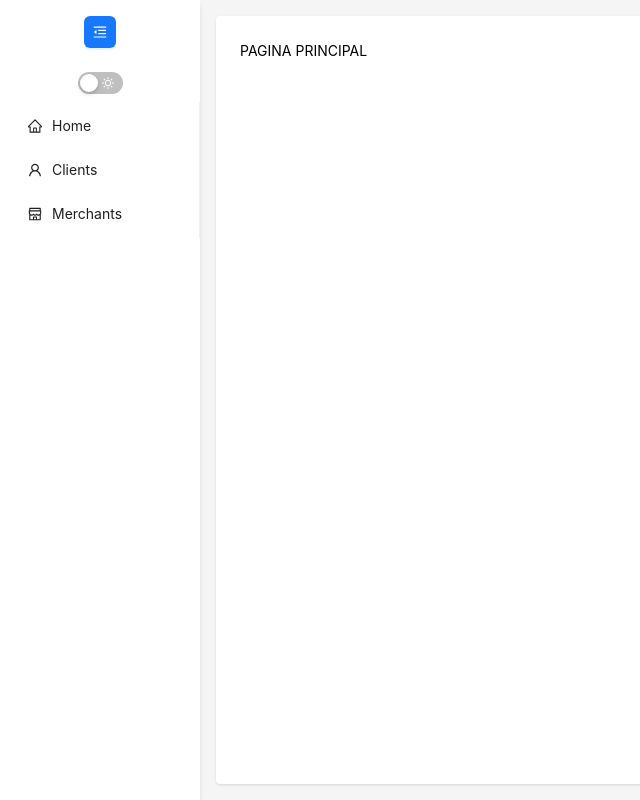
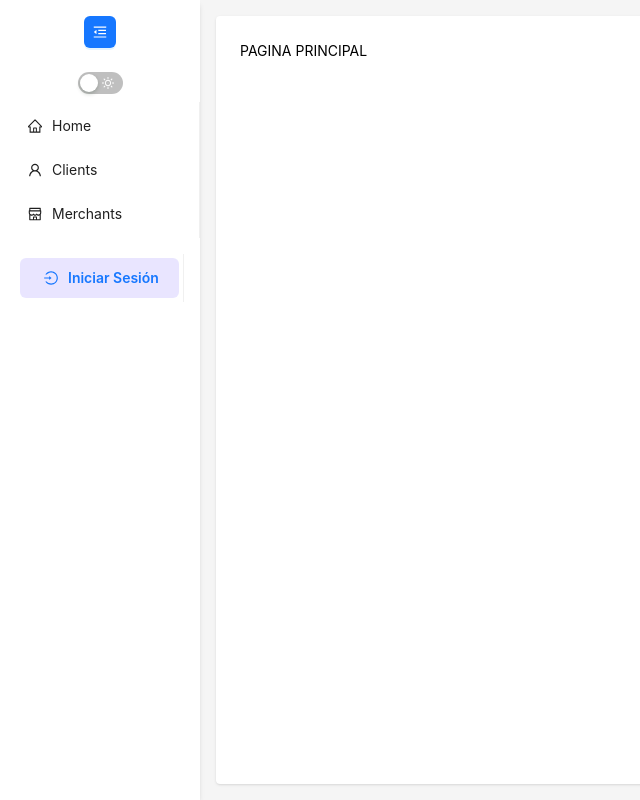
Before and after one commit to AlejandroMartinez-petroprix/ClientMerchant, a Next.js app in the folder frontEnd/: page / in a window 1280 px wide. Shown: the whole page, without its empty margins (0-640 px from the left). Built offline with nearby package versions, Linux system fonts and the light colour scheme.

Commit message:
feat:[AUTH]: Crear sistema de autenticación

```diff
--- a/frontEnd/src/app/layout.tsx
+++ b/frontEnd/src/app/layout.tsx
@@ -5,6 +5,7 @@ import localFont from "next/font/local";
 import "./globals.css";
 import { Layout, ConfigProvider, theme as antdTheme } from "antd";
 import Sidebar from "@/common/components/SidebarComponent/Delivery/components/Sidebar";
+import { AuthProvider } from "@/context/AuthContext";
 
 const geistSans = localFont({
   src: "./fonts/GeistVF.woff",
@@ -33,6 +34,7 @@ export default function RootLayout({
           theme === "dark" ? "bg-gray-800 text-white" : "bg-white text-black"
         }`}
       >
+        <AuthProvider>
           <ConfigProvider
             theme={{
               algorithm: theme === "dark" ? antdTheme.darkAlgorithm : antdTheme.defaultAlgorithm,
@@ -51,6 +53,7 @@ export default function RootLayout({
               </Layout>
             </Layout>
           </ConfigProvider>
+        </AuthProvider>
       </body>
     </html>
   );
--- a/frontEnd/src/app/pages/clients/page.tsx
+++ b/frontEnd/src/app/pages/clients/page.tsx
@@ -2,42 +2,87 @@
 
 import { useState, useEffect } from "react";
 import { useSearchParams, usePathname, useRouter } from "next/navigation";
-import { Button, Tabs, Card } from "antd";
+import { Button, Tabs, Card, message } from "antd";
 import { ClientForm } from "@/common/components/ClientComponent/Delivery/components/ClientForm";
 import SearchClientForm from "@/common/components/ClientComponent/Delivery/components/SearchClientForm";
 import TableComponent from "@/common/components/TableComponent/Delivery/components/TableComponent";
 import { Client } from "@/common/components/ClientComponent/Delivery/interface";
 import clientsUseCases from "@/service/src/application/queries/lib/clients";
-import  ChecksForm from "@/common/components/ClientComponent/Delivery/components/ChecksForm";
+import ChecksForm from "@/common/components/ClientComponent/Delivery/components/ChecksForm";
+import { useAuth } from "@/context/AuthContext";
+
 
 export default function ClientManagement() {
+  const { token } = useAuth();
   const [isClientFormOpen, setClientFormOpen] = useState(false);
   const [clientToEdit, setClientToEdit] = useState<Client | null>(null);
   const [clients, setClients] = useState<Client[]>([]);
   const [searchResults, setSearchResults] = useState<Client[]>([]);
   const [activeTab, setActiveTab] = useState<string>("all");
+  const [isLoading, setIsLoading] = useState(true);
 
   const searchParams = useSearchParams();
   const pathname = usePathname();
   const router = useRouter();
 
   useEffect(() => {
+    if (!token) {
+      setIsLoading(false);
+      return;
+    }
+
+    const fetchClients = async () => {
+      if (!token) {
+        setIsLoading(false);
+        setClients([]);
+        return;
+      }
+
+      setIsLoading(true);
+      try {
+        const signal = new AbortController().signal;
+        const response = await clientsUseCases.getAllClients(signal, token);
+
+        if (Array.isArray(response)) {
+          setClients(response);
+        }
+      } catch (error: any) {
+        console.error("Error al obtener clientes:", error);
+
+        const status = error?.status || error?.response?.status;
+
+        if (status === 403) {
+          setClients([]);
+
+          let errorMessage = "Acceso denegado. Usuario menor de edad.";
+          try {
+            const errorData = error?.body ? JSON.parse(error.body) : error?.response?.data;
+            if (errorData?.error) {
+              errorMessage = errorData.error;
+            }
+          } catch (parseError) {
+            console.error("Error al parsear el mensaje de error:", parseError);
+          }
+
+          message.error(errorMessage);
+        } else {
+          message.error("Error al obtener clientes. Verifica tu token.");
+        }
+      } finally {
+        setIsLoading(false);
+      }
+
+    };
+
+
     if (activeTab === "all") {
       fetchClients();
     }
-  }, [activeTab]);
+  }, [activeTab, token]);
 
-  const fetchClients = async () => {
-    try {
-      const signal = new AbortController().signal;
-      const response = await clientsUseCases.getAllClients(signal);
-      if (Array.isArray(response)) {
-        setClients(response);
-      }
-    } catch (error) {
-      console.error("Error al obtener clientes:", error);
-    }
-  };
+  if (isLoading) {
+    return <p className="text-center text-gray-500 mt-4">Cargando...</p>;
+  }
 
   const handleOpenClientForm = (client?: Client) => {
     setClientToEdit(client || null);
@@ -65,38 +110,34 @@ export default function ClientManagement() {
     {
       key: "all",
       label: "Todos los Clientes",
-      children: (
-        <TableComponent
-          data={clients}
-          columns={clientColumns}
-          onEdit={handleOpenClientForm}
-        />
+      children: token ? (
+        <TableComponent data={clients} columns={clientColumns} onEdit={handleOpenClientForm} />
+      ) : (
+        <p className="text-center text-red-500 mt-4">
+          Debes iniciar sesión para ver los clientes.
+        </p>
       ),
     },
     {
       key: "search",
       label: "Buscar",
-      children: (
+      children: token ? (
         <Card>
           <SearchClientForm setClients={setSearchResults} updateSearchParams={updateSearchParams} />
-
           {searchResults.length > 0 ? (
-            <TableComponent
-              data={searchResults}
-              columns={clientColumns}
-              onEdit={handleOpenClientForm}
-            />
+            <TableComponent data={searchResults} columns={clientColumns} onEdit={handleOpenClientForm} />
           ) : (
             <p className="text-center text-gray-500 mt-4">Aquí aparecerán los resultados de las búsquedas</p>
           )}
         </Card>
+      ) : (
+        <p className="text-center text-red-500 mt-4">Debes iniciar sesión para buscar clientes.</p>
       ),
     },
-
     {
       key: "checks",
       label: "Comprobaciones",
-      children: <ChecksForm />,
+      children: token ? <ChecksForm /> : <p className="text-center text-red-500 mt-4">Debes iniciar sesión para acceder.</p>,
     },
   ];
 
@@ -104,19 +145,16 @@ export default function ClientManagement() {
     <div className="space-y-6">
       <div className="flex justify-between items-center">
         <h1 className="text-3xl font-bold">Gestión de Clientes</h1>
-        <Button type="primary" onClick={() => handleOpenClientForm()}>
-          Nuevo Cliente
-        </Button>
+        {token && (
+          <Button type="primary" onClick={() => handleOpenClientForm()}>
+            Nuevo Cliente
+          </Button>
+        )}
       </div>
 
       <Tabs activeKey={activeTab} onChange={setActiveTab} items={tabItems} />
 
-      {/* Formulario de creación/edición de cliente */}
-      <ClientForm
-        isOpen={isClientFormOpen}
-        onClose={() => setClientFormOpen(false)}
-        clientData={clientToEdit || undefined}
-      />
+      <ClientForm isOpen={isClientFormOpen} onClose={() => setClientFormOpen(false)} clientData={clientToEdit || undefined} />
     </div>
   );
 }
--- a/frontEnd/src/common/components/ClientComponent/Delivery/components/ChecksForm.tsx
+++ b/frontEnd/src/common/components/ClientComponent/Delivery/components/ChecksForm.tsx
@@ -3,10 +3,12 @@
 import { useState } from "react";
 import { Input, Button, message, Card } from "antd";
 import clientsUseCases from "@/service/src/application/queries/lib/clients";
+import { useAuth } from "@/context/AuthContext";
 
 const CheckMerchantExists = () => {
   const [merchantId, setMerchantId] = useState("");
   const [exists, setExists] = useState<boolean | null>(null);
+  const token = useAuth();
 
   const handleCheckMerchant = async () => {
     if (!merchantId.trim()) {
@@ -16,7 +18,7 @@ const CheckMerchantExists = () => {
 
     try {
       const signal = new AbortController().signal;
-      const response = await clientsUseCases.checkMerchantExists(signal, merchantId);
+      const response = await clientsUseCases.checkMerchantExists(signal, merchantId, token);
       setExists(response);
     } catch {
       message.error("Error al comprobar el merchant");
--- a/frontEnd/src/common/components/ClientComponent/Delivery/components/ClientForm.tsx
+++ b/frontEnd/src/common/components/ClientComponent/Delivery/components/ClientForm.tsx
@@ -4,6 +4,7 @@ import { useEffect, useState, useRef } from "react";
 import { Modal, Input, message, Form } from "antd";
 import clientsUseCases from "@/service/src/application/queries/lib/clients";
 import { Client } from "../interface";
+import { useAuth } from "@/context/AuthContext";
 
 interface ClientFormProps {
   isOpen: boolean;
@@ -16,6 +17,8 @@ export function ClientForm({ isOpen, onClose, clientData }: ClientFormProps) {
   const [form] = Form.useForm();
   const formRef = useRef(form);
   const [isClient, setIsClient] = useState(false);
+  const { token } = useAuth();
+
 
   useEffect(() => {
     setIsClient(true);
@@ -35,10 +38,10 @@ export function ClientForm({ isOpen, onClose, clientData }: ClientFormProps) {
       const signal = new AbortController().signal;
 
       if (isEditing && clientData?.id) {
-        await clientsUseCases.updateClient(signal, clientData.id, values);
+        await clientsUseCases.updateClient(signal, clientData.id, values,token);
         message.success(`Cliente ${values.name} actualizado con éxito`);
       } else {
-        await clientsUseCases.createClient(signal, values);
+        await clientsUseCases.createClient(signal, values,token);
         message.success(`Cliente ${values.name} creado con éxito`);
       }
 
--- a/frontEnd/src/common/components/ClientComponent/Delivery/components/SearchClientForm.tsx
+++ b/frontEnd/src/common/components/ClientComponent/Delivery/components/SearchClientForm.tsx
@@ -7,6 +7,7 @@ import { Client } from "../interface";
 import { Input, Checkbox } from "antd";
 import { SearchOutlined } from "@ant-design/icons";
 import { useDebouncedCallback } from "use-debounce";
+import { useAuth } from "@/context/AuthContext";
 
 interface SearchClientFormProps {
   setClients: (clients: Client[]) => void;
@@ -17,6 +18,7 @@ const SearchClientForm: React.FC<SearchClientFormProps> = ({ setClients }) => {
   const searchParams = useSearchParams();
   const pathname = usePathname();
   const router = useRouter();
+  const { token } = useAuth();
 
   const [search, setSearch] = useState({
     name: searchParams.get("name") || "",
@@ -63,11 +65,11 @@ const SearchClientForm: React.FC<SearchClientFormProps> = ({ setClients }) => {
     let clientData: Client[] | null = null;
 
     if (name) {
-        response = await clientsUseCases.searchClientsByName(signal, name);
+      response = await clientsUseCases.searchClientsByName(signal, name, token);
     } else if (email) {
-        response = await clientsUseCases.findByEmail(signal, email);
+      response = await clientsUseCases.findByEmail(signal, email, token);
     } else if (id) {
-        response = await clientsUseCases.getClientById(signal, id, simpleOutput);
+      response = await clientsUseCases.getClientById(signal, id, false, token);
     }
 
     clientData = Array.isArray(response) ? response : response ? [response] : null;
--- a/frontEnd/src/common/components/SidebarComponent/Delivery/components/Sidebar.tsx
+++ b/frontEnd/src/common/components/SidebarComponent/Delivery/components/Sidebar.tsx
@@ -1,7 +1,7 @@
 "use client";
 
 import { useState } from "react";
-import { Layout, Menu, Button, Switch } from "antd";
+import { Layout, Menu, Button, Switch, Modal, Input, message } from "antd";
 import {
   MenuUnfoldOutlined,
   MenuFoldOutlined,
@@ -10,8 +10,11 @@ import {
   ShopOutlined,
   MoonOutlined,
   SunOutlined,
+  LoginOutlined,
+  LogoutOutlined
 } from "@ant-design/icons";
 import Link from "next/link";
+import { useAuth } from "@/context/AuthContext";
 
 const { Sider } = Layout;
 
@@ -21,10 +24,24 @@ interface SidebarProps {
 }
 
 const Sidebar: React.FC<SidebarProps> = ({ theme, toggleTheme }) => {
+  const { token, setToken, logout } = useAuth();
   const [collapsed, setCollapsed] = useState(false);
+  const [isModalOpen, setIsModalOpen] = useState(false);
+  const [tempToken, setTempToken] = useState("");
 
   const toggleCollapsed = () => {
     setCollapsed(!collapsed);
+  };
+
+  const handleTokenSubmit = () => {
+    if (tempToken.trim()) {
+      setToken(tempToken);
+      message.success("Token guardado correctamente");
+      setIsModalOpen(false);
+      setTempToken("");
+    } else {
+      message.error("Introduce un token válido");
+    }
   };
 
   return (
@@ -32,41 +49,45 @@ const Sidebar: React.FC<SidebarProps> = ({ theme, toggleTheme }) => {
       trigger={null}
       collapsible
       collapsed={collapsed}
-      className={`h-screen shadow-md ${
-        theme === "light" ? "bg-white text-black" : "bg-gray-900 text-white"
-      }`}
+      className={`h-screen shadow-md ${theme === "light" ? "bg-white text-black" : "bg-gray-900 text-white"}`}
       theme="light"
     >
-      {/* Botón de Expandir */}
       <div className="flex justify-center items-center p-4">
-        <Button
-          type="primary"
-          onClick={toggleCollapsed}
-          icon={collapsed ? <MenuUnfoldOutlined /> : <MenuFoldOutlined />}
-        />
+        <Button type="primary" onClick={toggleCollapsed} icon={collapsed ? <MenuUnfoldOutlined /> : <MenuFoldOutlined />} />
       </div>
 
-      {/* Botón para cambiar el tema */}
       <div className="flex justify-center items-center p-2">
-        <Switch
-          checked={theme === "dark"}
-          onChange={toggleTheme}
-          checkedChildren={<MoonOutlined />}
-          unCheckedChildren={<SunOutlined />}
-        />
+        <Switch checked={theme === "dark"} onChange={toggleTheme} checkedChildren={<MoonOutlined />} unCheckedChildren={<SunOutlined />} />
       </div>
 
-      {/* Menú de Navegación */}
-      <Menu
-        theme="light"
-        mode="inline"
-        defaultSelectedKeys={["1"]}
-        items={[
-          { key: "/", icon: <HomeOutlined />, label: <Link href="/">Home</Link> },
-          { key: "/clients", icon: <UserOutlined />, label: <Link href="/pages/clients">Clients</Link> },
-          { key: "/merchants", icon: <ShopOutlined />, label: <Link href="/pages/merchants">Merchants</Link> },
-        ]}
-      />
+      <Menu theme="light" mode="inline" defaultSelectedKeys={["1"]} items={[
+        { key: "/", icon: <HomeOutlined />, label: <Link href="/">Home</Link> },
+        { key: "/clients", icon: <UserOutlined />, label: <Link href="/pages/clients">Clients</Link> },
+        { key: "/merchants", icon: <ShopOutlined />, label: <Link href="/pages/merchants">Merchants</Link> },
+      ]} />
+
+      <div className="mt-auto p-4">
+        <Menu theme="light" mode="inline" items={[
+          {
+            key: "auth",
+            icon: token ? <LogoutOutlined style={{ color: "#1677ff" }} /> : <LoginOutlined style={{ color: "#1677ff" }} />,
+            label: (
+              <span style={{ color: "#1677ff", fontWeight: "600" }}>
+                {token ? "Cerrar Sesión" : "Iniciar Sesión"}
+              </span>
+            ),
+            onClick: token ? logout : () => setIsModalOpen(true),
+            style: { backgroundColor: "rgba(40, 3, 250, 0.1)", borderRadius: "6px" },
+          },
+        ]} />
+      </div>
+
+      <Modal title="Iniciar Sesión" open={isModalOpen} onCancel={() => setIsModalOpen(false)} footer={[
+        <Button key="cancel" onClick={() => setIsModalOpen(false)}>Cancelar</Button>,
+        <Button key="accept" type="primary" onClick={handleTokenSubmit}>Aceptar</Button>,
+      ]}>
+        <Input.Password placeholder="Introduce tu token" value={tempToken} onChange={(e) => setTempToken(e.target.value)} />
+      </Modal>
     </Sider>
   );
 };
--- /dev/null
+++ b/frontEnd/src/context/AuthContext.tsx
@@ -0,0 +1,54 @@
+"use client";
+
+import { createContext, useContext, useState, useEffect } from "react";
+import { message } from "antd";
+
+interface AuthContextProps {
+  token: string | null;
+  setToken: (token: string | null) => void;
+  logout: () => void;
+}
+
+const AuthContext = createContext<AuthContextProps | undefined>(undefined);
+
+export const AuthProvider: React.FC<{ children: React.ReactNode }> = ({ children }) => {
+  const [token, setTokenState] = useState<string | null>(null);
+
+  useEffect(() => {
+    if (typeof window !== "undefined") {
+      setTokenState(localStorage.getItem("token"));
+    }
+  }, []);
+
+  const setToken = (newToken: string | null) => {
+    if (typeof window !== "undefined") {
+      if (newToken) {
+        const formattedToken = newToken.startsWith("Bearer ") ? newToken : `Bearer ${newToken}`;
+        localStorage.setItem("token", formattedToken);
+        setTokenState(formattedToken);
+      } else {
+        localStorage.removeItem("token");
+        setTokenState(null);
+      }
+    }
+  };
+
+  const logout = () => {
+    setToken(null);
+    message.info("Sesión cerrada.");
+  };
+
+  return (
+    <AuthContext.Provider value={{ token, setToken, logout }}>
+      {children}
+    </AuthContext.Provider>
+  );
+};
+
+export const useAuth = () => {
+  const context = useContext(AuthContext);
+  if (!context) {
+    throw new Error("useAuth debe ser usado dentro de un AuthProvider");
+  }
+  return context;
+};
```
Lines whose indentation alone changed are shown as unchanged.
